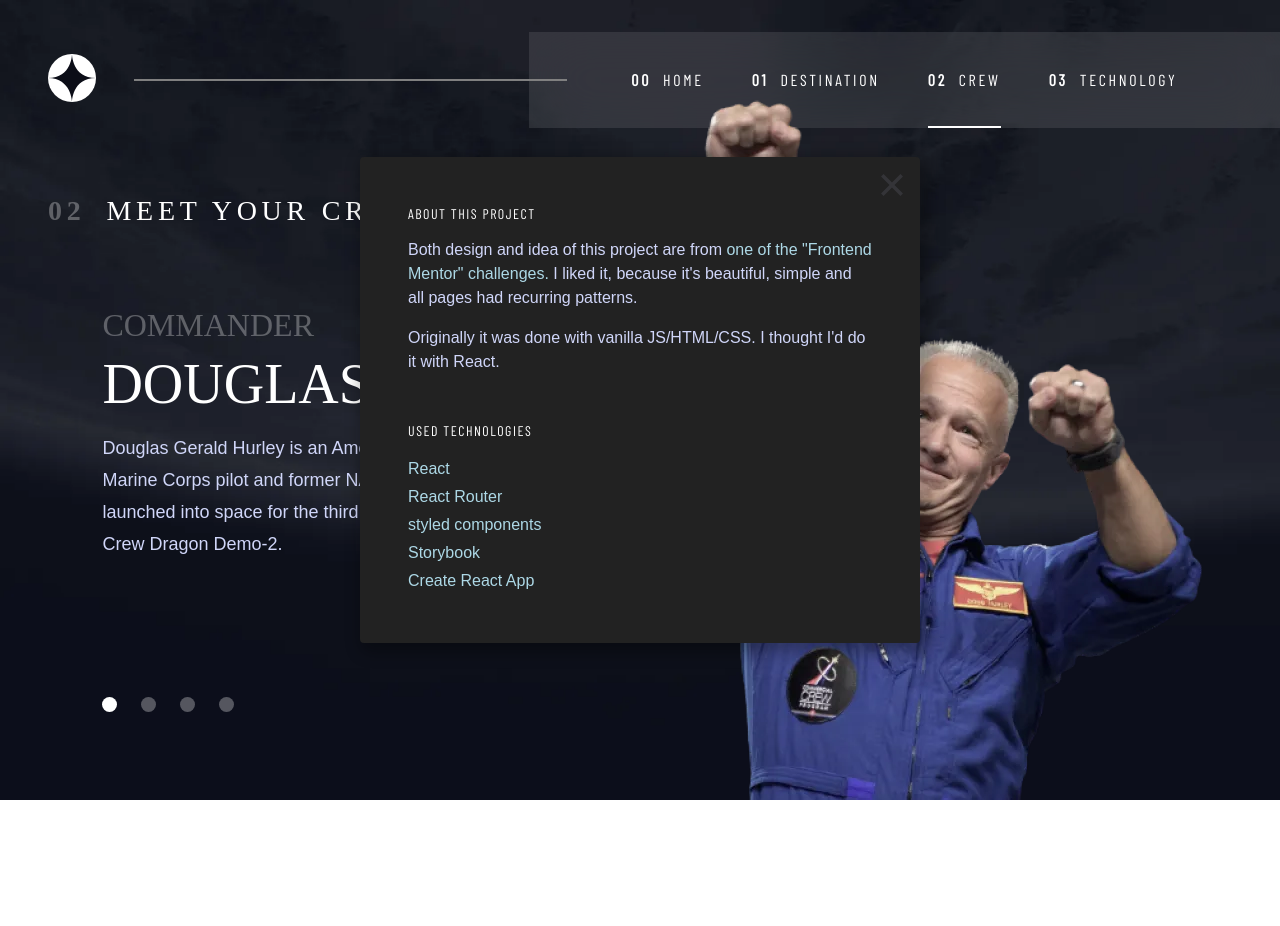
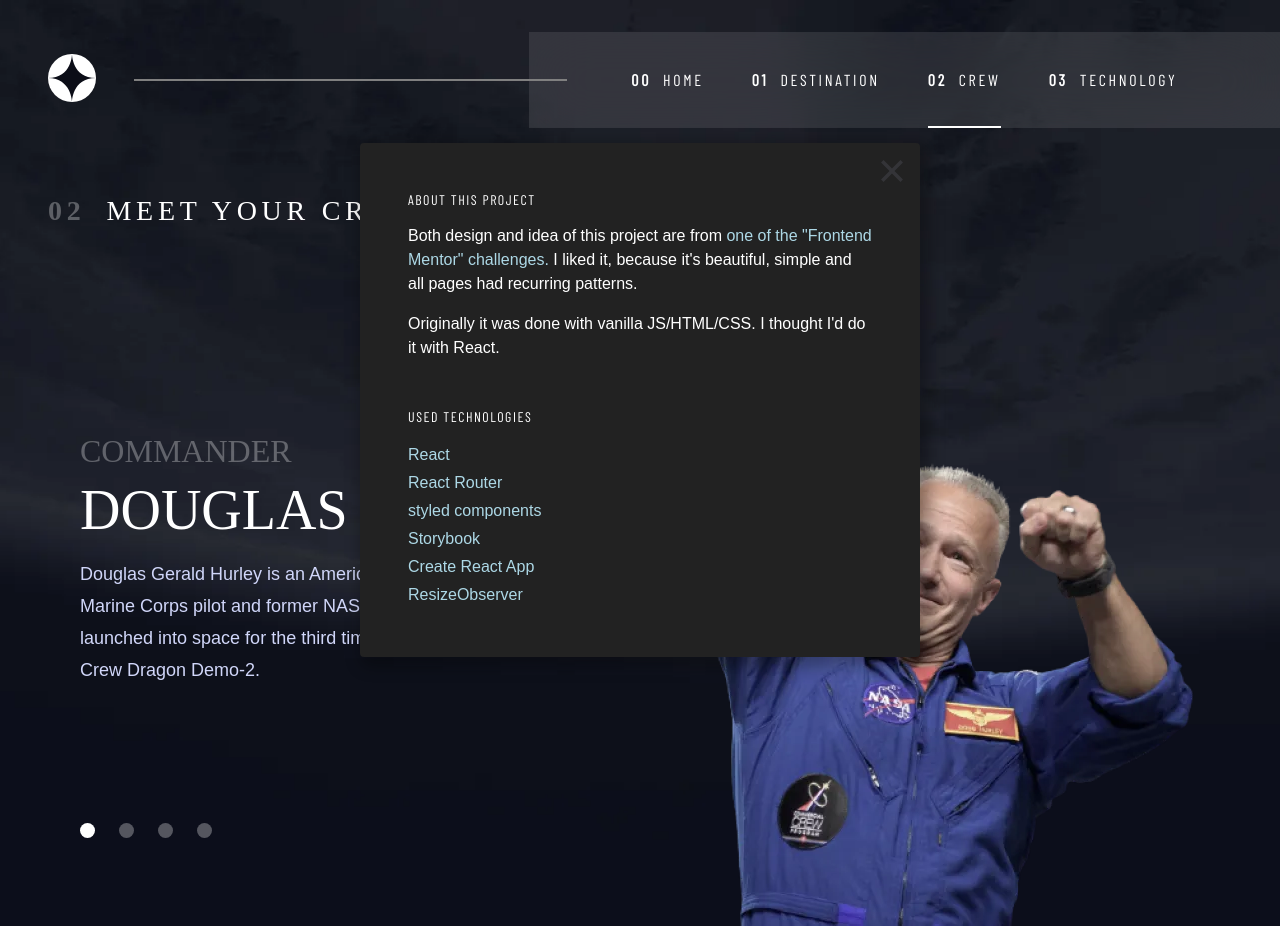
Before and after one commit to dmitri987/demo-space-travel, a React (Create React App) app: page /crew in a window 1280 px wide. Before the commit the page ends 800 px from the top, so only its background shows below. Built offline with nearby package versions, Linux system fonts and the light colour scheme; a web font is replaced by a local one.

Commit message:
fix layout bugs related to scaling

```diff
--- a/src/components/Crew/CrewPage.js
+++ b/src/components/Crew/CrewPage.js
@@ -35,7 +35,6 @@ const crew = [
   {
     url: "#mark_shuttleworth",
     image: markShuttleworthImage,
-    imageWidth: "30rem",
     rank: "mission specialist",
     name: "Mark Shuttleworth",
     description:
@@ -52,7 +51,6 @@ const crew = [
   {
     url: "#anousheh_ansari",
     image: anoushehAnsariImage,
-    imageWidth: "40rem",
     rank: "flight engineer",
     name: "Anousheh Ansari",
     description:
@@ -66,22 +64,22 @@ const Content = styled.section`
   grid-template-columns: 1fr 1fr;
   justify-content: center;
   height: 100%;
-  margin-inline: 8vw;
-  /* gap: 2rem; */
+  margin-inline: calc(5rem);
 
   @media (max-width: ${desktop}) {
     grid-template-areas: "info" "image";
     grid-template-columns: 40rem;
-    grid-template-rows: 30vh 1fr;
+    grid-template-rows: auto 1fr;
     justify-content: center;
     gap: 0;
   }
 
   @media (max-width: ${tablet}) {
     grid-template-areas: "image" "info";
-    grid-template-columns: clamp(320px, 80vw, 25rem);
-    grid-template-rows: 50% 1fr;
+    grid-template-columns: clamp(300px, 80vw, 25rem);
+    /* grid-template-rows: 50% 1fr; */
     gap: 1rem;
+    margin-inline: auto;
   }
 `;
 
@@ -89,14 +87,8 @@ const Info = styled.div`
   grid-area: info;
   display: grid;
   grid-template-areas: "rank" "name" "description" "tabs";
-  /* display: flex;
-  flex-direction: column; */
   align-content: end;
-  /* justify-content: space-between; */
-  /* justify-items: start; */
   text-align: start;
-  /* height: 100%; */
-  /* margin-top: 10rem; */
   margin-bottom: 3rem;
   justify-self: start;
 
@@ -104,6 +96,7 @@ const Info = styled.div`
     margin-block: 1rem;
     text-align: center;
     align-items: center;
+    align-content: end;
     justify-self: center;
     align-self: end;
     justify-content: start;
@@ -134,7 +127,6 @@ const Name = styled.h3`
 const Description = styled.p`
   grid-area: "description";
   max-width: 30rem;
-  /* color: rgba(var(--color-gray-rgb)); */
   margin-top: 1rem;
   margin-bottom: 6rem;
 
@@ -144,16 +136,7 @@ const Description = styled.p`
   }
 `;
 
-const ImageSection = styled.div`
-  display: grid;
-  justify-content: center;
-  position: relative;
-`;
-
 const Image = styled.img`
-  position: absolute;
-  left: 0;
-  bottom: 0;
   grid-area: image;
   max-width: 40rem;
   align-self: end;
@@ -166,7 +149,6 @@ const Image = styled.img`
   }
   @media (max-width: ${tablet}) {
     max-width: 100%;
-    /* align-self: center; */
   }
 `;
 
@@ -176,7 +158,7 @@ const Crew = () => {
     crew.findIndex((p) => p.url === hash),
     0
   );
-  const { rank, name, image, description, imageWidth } = crew[index];
+  const { rank, name, image, description } = crew[index];
 
   return (
     <Page>
@@ -194,14 +176,10 @@ const Crew = () => {
             style={{ height: "6rem", gridArea: "tabs" }}
           />
         </Info>
-        {/* <div>placeholder</div> */}
-        <ImageSection>
-          <Image src={image} alt="" />
-        </ImageSection>
+        <Image src={image} alt="" />
       </Content>
     </Page>
   );
 };
-// style={{ width: imageWidth }}
 
 export default Crew;
--- a/src/components/Destination/DestinationPage.js
+++ b/src/components/Destination/DestinationPage.js
@@ -20,17 +20,16 @@ const Page = createPage({
   bgImageMobile,
 });
 
-// const tablet = data.breakpoints.tablet + "px";
 const desktop = data.breakpoints.desktop + "px";
 const tablet = data.breakpoints.tablet + "px";
 
 const Content = styled.div`
   display: grid;
   grid-template-columns: 1fr 1fr;
-  /* height: 100%; */
-  margin-inline: 10vw;
+  margin-inline: 8vw;
   justify-content: space-between;
   margin-block-start: 20vh;
+  margin-block-end: 5rem;
   align-self: start;
   text-align: start;
   gap: 8vw;
@@ -38,8 +37,8 @@ const Content = styled.div`
 
   @media (max-width: ${desktop}) {
     grid-template-columns: 70vw;
-    grid-template-rows: 30vh 1fr;
-    margin-block-start: 5vh;
+    grid-template-rows: auto 1fr;
+    margin-block-start: 0;
     justify-items: center;
     justify-content: center;
     align-self: start;
@@ -48,17 +47,19 @@ const Content = styled.div`
   }
 
   @media (max-width: ${tablet}) {
-    grid-template-rows: 25vh 1fr;
-    margin-block-start: 2vh;
+    grid-template-columns: 80vw;
+    grid-template-rows: auto 1fr;
+    margin-block-end: 2vh;
+    /* margin-inline: 5vw; */
   }
 `;
 
 const Info = styled.div`
   display: grid;
-  /* gap: 2rem; */
   justify-items: start;
   align-content: start;
   text-align: inherit;
+  max-width: 25rem;
 
   @media (max-width: ${desktop}) {
     justify-items: center;
@@ -70,22 +71,27 @@ const Info = styled.div`
 const Image = styled.img`
   max-height: 100%;
   max-width: 100%;
-  /* max-width: 450px; */
+  /* max-height: calc(20rem + 5vw);
+  max-width: calc(20rem + 5vw); */
   aspect-ratio: 1;
   justify-self: center;
 
   @media (max-width: ${desktop}) {
-    max-height: 90%;
-    max-width: 90%;
-    /* max-width: 300px;
-    max-height: 300px; */
+    max-height: 20rem;
+    max-width: 20rem;
     align-self: center;
+    margin-block: 2rem;
+  }
+
+  @media (max-width: ${tablet}) {
+    max-height: 15rem;
+    max-width: 15rem;
   }
 `;
 
 const Stats = ({ title, value }) => (
   <div>
-    <h6 className="subheading2 text-gray" style={{ marginBottom: "0.5rem" }}>
+    <h6 className="subheading2 text-gray" style={{ marginBottom: "1rem" }}>
       {title}
     </h6>
     <p className="subheading1 text-white">{value}</p>
--- a/src/components/Home/HomePage.js
+++ b/src/components/Home/HomePage.js
@@ -22,34 +22,38 @@ const Content = styled.section`
   display: grid;
   grid-template-columns: min-content auto;
   grid-template-areas: "info action";
-  gap: 2rem;
-  align-items: end;
-  justify-content: space-between;
-  margin-block-start: 20vh;
-  margin-inline: 10vw;
-  min-height: 50vh;
+  gap: 10vw;
+  align-items: center;
+  justify-content: center;
+  margin-block-start: 10vh;
+  margin-block-end: 10rem;
+  margin-inline: clamp(5rem, 10vw, 10rem);
   color: rgba(var(--color-white));
 
   @media (max-width: ${desktop}) {
     grid-template-columns: min-content;
+    grid-template-rows: auto auto;
     grid-template-areas:
       "info"
       "action";
     margin-block-start: 10vh;
     justify-content: center;
     justify-items: center;
-    gap: 15vh;
+    gap: 10rem;
   }
 
   @media (max-width: ${tablet}) {
-    grid-template-columns: 22rem;
-    margin-block-start: 8vh;
+    grid-template-columns: clamp(15rem, 80vw, 25rem);
+    align-content: start;
+    margin-block-start: 4vh;
+    margin-inline: 8vw;
   }
 `;
 
 const Subtitle = styled.h5`
   font-size: 28px;
   letter-spacing: 4.72px;
+  color: var(--color-gray);
 
   @media (max-width: ${desktop}) {
     font-size: 20px;
--- a/src/components/Page.js
+++ b/src/components/Page.js
@@ -1,5 +1,5 @@
 import React, { useState, useEffect } from "react";
-import styled from "styled-components";
+import styled, { css } from "styled-components";
 import NavBar from "./NavBar/NavBar";
 import { subscribeViewportWidthObserver } from "../helpers";
 import data from "../data.json";
@@ -52,11 +52,20 @@ export const createPage = ({
   bgImageTablet,
   bgImageMobile,
 }) => {
+  const gridTemlateRows = (navBar, title, content) =>
+    heading
+      ? css`
+          grid-template-rows: ${navBar} ${title} ${content};
+        `
+      : css`
+          grid-template-rows: ${navBar} ${content};
+        `;
+
   const Page = styled.div`
     display: grid;
-    grid-template-rows: 12rem 2rem 1fr;
+    ${() => gridTemlateRows("12rem", "2rem", "1fr")}
     align-items: start;
-    height: 100vh;
+    min-height: 100vh;
     width: 100vw;
     overflow-x: hidden;
     background-color: black;
@@ -65,22 +74,20 @@ export const createPage = ({
 
     background-image: url(${bgImageDesktop});
 
-    @media (max-width: ${tablet_px}) {
-      grid-template-rows: 8rem 4rem 1fr;
-      /* overflow: auto; */
-      background-image: url(${bgImageMobile});
-    }
-
-    @media (max-width: ${desktop_px}) and (min-width: ${tablet_px}) {
-      grid-template-rows: 8rem 4rem 1fr;
+    @media (max-width: ${desktop_px}) {
+      ${() => gridTemlateRows("8rem", "4rem", "1fr")}
+      /* grid-template-rows: 8rem 4rem 1fr; */
       /* overflow: auto; */
       background-image: url(${bgImageTablet});
+    }
+    @media (max-width: ${tablet_px}) {
+      background-image: url(${bgImageMobile});
     }
   `;
 
   const Content = styled.div`
     display: grid;
-    width: clamp(320px, 100vw, 1600px);
+    width: clamp(320px, 100vw, 1440px);
     height: 100%;
     margin: 0 auto;
     padding: 0;
--- a/src/components/ProjectInfo/ProjectInfo.js
+++ b/src/components/ProjectInfo/ProjectInfo.js
@@ -56,7 +56,6 @@ const Panel = styled.div`
   width: clamp(20rem, 100vw, 35rem);
   min-height: 20vh;
   padding-inline: clamp(0.75rem, 5vw, 3rem);
-  /* padding-block-start: 1rem; */
   padding-block-end: 3rem;
   border-radius: 4px;
   text-align: start;
@@ -83,6 +82,7 @@ const Panel = styled.div`
     margin-block-start: 1rem;
     font-size: 16px;
     line-height: 1.5;
+    color: var(--color-white);
   }
 
   & a {
@@ -167,6 +167,10 @@ const ProjectInfo = (props) => {
               title="Create React App"
               url="https://create-react-app.dev/"
             />
+            <ListItem
+              title="ResizeObserver"
+              url="https://developer.mozilla.org/en-US/docs/Web/API/ResizeObserver"
+            />
           </List>
         </Panel>
       </Backdrop>
--- a/src/components/Technology/TechnologyPage.js
+++ b/src/components/Technology/TechnologyPage.js
@@ -36,11 +36,10 @@ const Content = styled.section`
     " .    .   image";
   grid-template-columns: 6rem 1fr 1fr;
   gap: 3rem;
-  /* width: 100%; */
-  margin-block-start: 10%;
+  margin-block-start: 20vh;
+  margin-block-end: 5rem;
   margin-inline-start: 4rem;
   justify-content: space-between;
-  /* align-self: center; */
   color: rgba(var(--color-gray));
 
   @media (max-width: ${desktop_px}) {
@@ -77,7 +76,6 @@ const Title = styled.h3`
 const Info = styled.div`
   display: grid;
   grid-template-areas: "subheader" "header" "description";
-  /* gap: 1rem; */
   max-width: 30rem;
   text-align: start;
   justify-self: start;
--- a/src/index.js
+++ b/src/index.js
@@ -3,7 +3,7 @@ import ReactDOM from "react-dom";
 import { BrowserRouter as Router } from "react-router-dom";
 import "./index.css";
 import App from "./App";
-import reportWebVitals from "./reportWebVitals";
+// import reportWebVitals from "./reportWebVitals";
 
 ReactDOM.render(
   <React.StrictMode>
@@ -17,4 +17,4 @@ ReactDOM.render(
 // If you want to start measuring performance in your app, pass a function
 // to log results (for example: reportWebVitals(console.log))
 // or send to an analytics endpoint. Learn more: https://bit.ly/CRA-vitals
-reportWebVitals();
+// reportWebVitals(console.log);
```
Also changed, not shown: package.json (+6 -5 lines), 1 other file (tests, documents, lock files or other folders).
